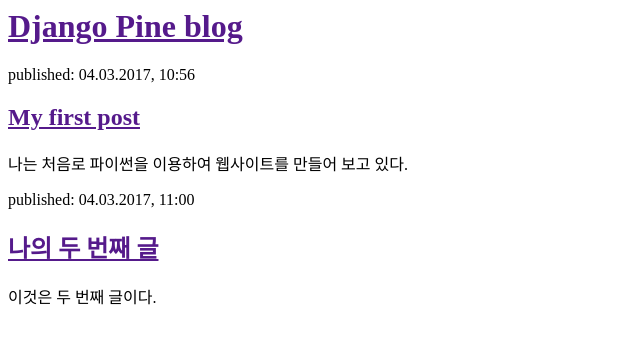
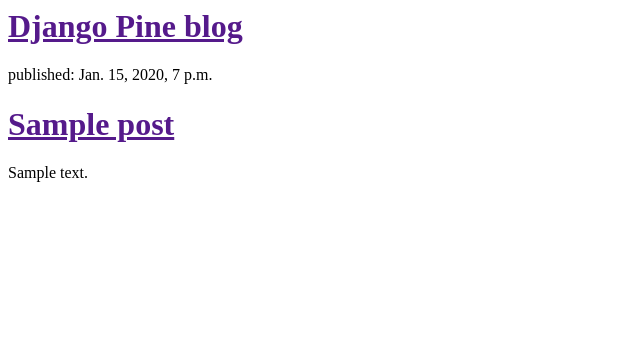
Before and after one commit to gitGapi/pine-first-blog, a Django app: template blog/templates/blog/post_list.html in a window 1280 px wide. Shown: the top 344 px of the page, without its empty margins (0-640 px from the left). Run offline with Django 3.2, Linux system fonts and the light colour scheme; the template is opened without the code that fills it: values that come from a table or form of the project are taken from there, others are empty; tables that the repository leaves empty hold one stand-in row (values such as "Sample post").

Commit message:
Modified templates to display posts from database.

```diff
--- a/blog/templates/blog/post_list.html
+++ b/blog/templates/blog/post_list.html
@@ -4,21 +4,16 @@
 	<div>
 	    <h1><a href="">Django Pine blog</a></h1>
 	</div>
-	<div>
-	    <p>published: 04.03.2017, 10:56</p>
-	    <h2><a href="">My first post</a></h2>
-	    <p>
-		나는 처음로 파이썬을 이용하여 웹사이트를 만들어 보고 있다.
-	    </p>
+
+	{% for post in posts %}
+	    <div>
+		<p>published: {{post.published_date}}</p>
+	    <h1><a href="">{{ post.title}}</a></h1>
+	    <p>{{ post.text|linebreaksbr }}</p>
 	</div>
 
-	<div>
-	    <p>published: 04.03.2017, 11:00</p>
-	    <h2><a href="">나의 두 번째 글</a></h2>
-	    <p>
-		이것은 두 번째 글이다.
-	    </p>
-	</div>
+	{% endfor %}
+
     </body>
 
 </html>
--- a/blog/views.py
+++ b/blog/views.py
@@ -1,6 +1,9 @@
 from django.shortcuts import render
+from django.utils import timezone
+from .models import Post
 
 #Create your views here
 
 def post_list(request):
-    return render(request, 'blog/post_list.html', {})
+    posts = Post.objects.filter(published_date__lte=timezone.now()).order_by('published_date')
+    return render(request, 'blog/post_list.html', {'posts': posts})
```
